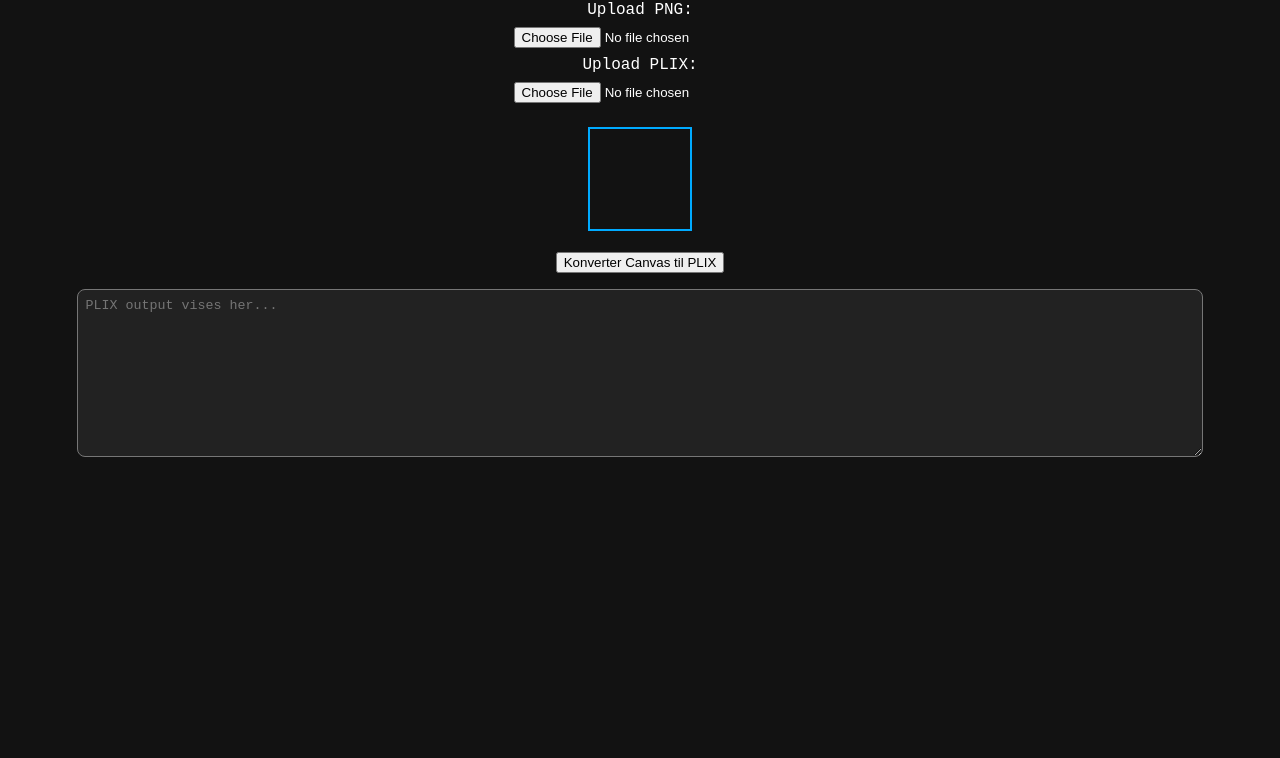
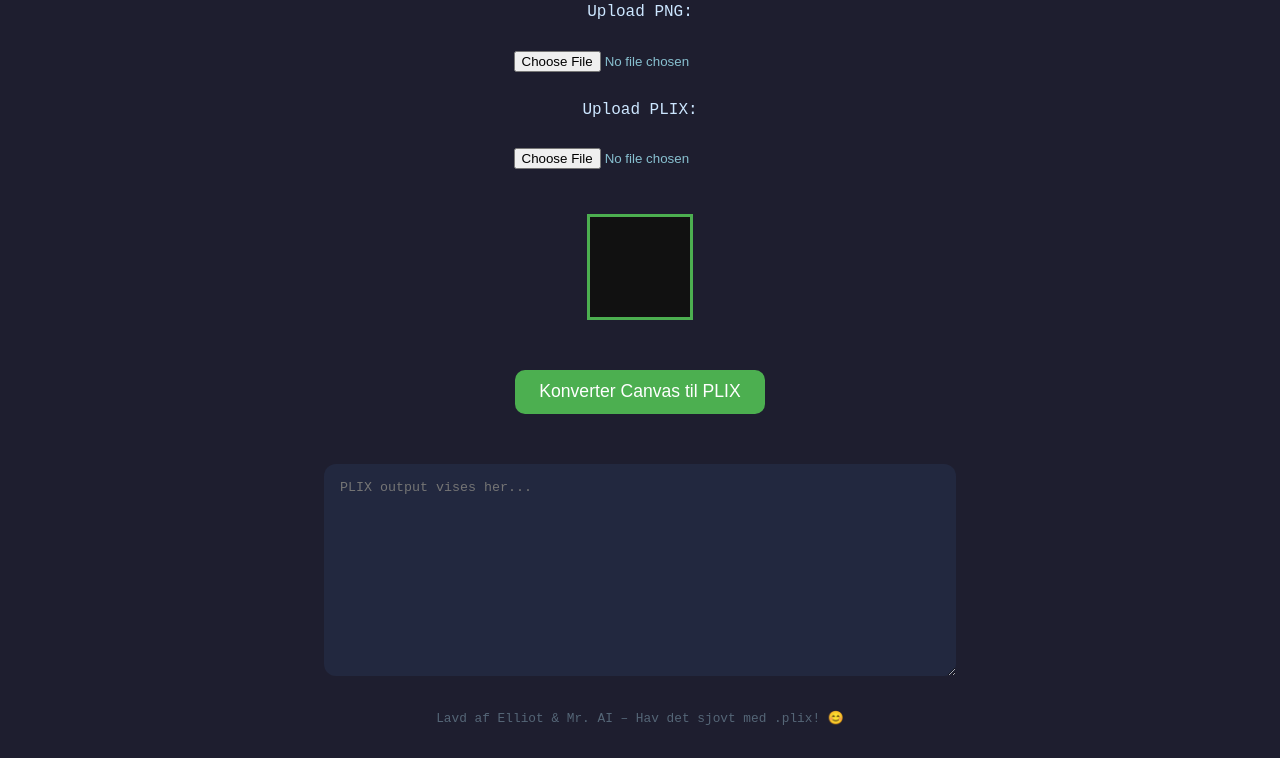
Before and after one commit to Smiley-max/Plix-file, a plain HTML site: page index.html in a window 1280 px wide. Shown: the part 106-864 px from the top of the page. Before the commit the page ends 800 px from the top, so only its background shows below. Drawn offline with Linux system fonts and the light colour scheme.

Commit message:
Update index.html

```diff
--- a/index.html
+++ b/index.html
@@ -2,42 +2,78 @@
 <html lang="da">
 <head>
 <meta charset="UTF-8" />
-<title>PNG ⇄ PLIX Konverter</title>
+<title>PNG ⇄ PLIX Konverter med Lodret Zigzag</title>
 <style>
   body {
-    background: #121212;
-    color: white;
-    font-family: monospace, monospace;
+    background: #1e1e2f;
+    color: #cce6ff;
+    font-family: 'Courier New', Courier, monospace;
     text-align: center;
-    padding: 1rem;
+    padding: 2rem;
+    min-height: 100vh;
+    margin: 0;
+    display: flex;
+    flex-direction: column;
+    align-items: center;
+  }
+  h1 {
+    margin-bottom: 1rem;
+    font-weight: 700;
+    letter-spacing: 0.05em;
   }
   canvas {
-    border: 2px solid #0af;
+    border: 3px solid #4caf50;
     image-rendering: pixelated;
     margin: 1rem 0;
+    background: #111;
   }
   textarea {
     width: 90%;
-    height: 150px;
-    background: #222;
-    color: #0af;
+    max-width: 600px;
+    height: 180px;
+    background: #22283f;
+    color: #a8d0ff;
     font-family: monospace;
     margin-top: 1rem;
-    padding: 0.5rem;
-    border-radius: 8px;
+    padding: 1rem;
+    border-radius: 12px;
+    border: none;
+    resize: vertical;
   }
   input[type="file"] {
-    margin: 0.5rem;
+    margin: 0.7rem 0;
+    cursor: pointer;
+    color: #88c0d0;
+  }
+  button {
+    margin: 1rem 0;
+    padding: 0.7rem 1.5rem;
+    font-size: 1.1rem;
+    background-color: #4caf50;
+    border: none;
+    border-radius: 10px;
+    color: white;
+    cursor: pointer;
+    transition: background-color 0.3s ease;
+  }
+  button:hover {
+    background-color: #43a047;
+  }
+  .footer {
+    margin-top: auto;
+    font-size: 0.8rem;
+    color: #567;
   }
 </style>
 </head>
 <body>
-  <h1>PNG ⇄ PLIX Konverter</h1>
 
-  <label>Upload PNG:</label><br>
+  <h1>PNG ⇄ PLIX Konverter med Lodret Zigzag</h1>
+
+  <label for="pngInput">Upload PNG:</label><br>
   <input type="file" id="pngInput" accept="image/png"><br>
 
-  <label>Upload PLIX:</label><br>
+  <label for="plixInput">Upload PLIX:</label><br>
   <input type="file" id="plixInput" accept=".plix"><br>
 
   <canvas id="canvas" width="100" height="100"></canvas><br>
@@ -53,7 +89,9 @@
   const height = canvas.height;
   let imageData = ctx.createImageData(width, height);
 
+  // Sæt pixel i imageData
   function setPixel(x, y, r, g, b, a=255) {
+    if(x < 0 || x >= width || y < 0 || y >= height) return;
     const idx = (y * width + x) * 4;
     imageData.data[idx] = r;
     imageData.data[idx+1] = g;
@@ -61,16 +99,24 @@
     imageData.data[idx+3] = a;
   }
 
+  // Tegn imageData på canvas
   function drawImageData() {
     ctx.putImageData(imageData, 0, 0);
   }
 
+  // Helper: RGB til HEX
+  function toHex(r,g,b) {
+    return [r,g,b].map(x => x.toString(16).padStart(2,'0')).join('');
+  }
+
+  // PNG til PLIX konvertering med lodret zigzag
   document.getElementById('pngInput').addEventListener('change', e => {
     const file = e.target.files[0];
     if (!file) return;
 
     const img = new Image();
     img.onload = () => {
+      // Tegn billede på canvas - skal skaleres til canvas størrelse
       ctx.clearRect(0,0,width,height);
       ctx.drawImage(img, 0, 0, width, height);
       imageData = ctx.getImageData(0, 0, width, height);
@@ -79,28 +125,28 @@
     img.src = URL.createObjectURL(file);
   });
 
+  // Konverter canvas til PLIX (.plix) med lodret zigzag
   document.getElementById('convertBtn').addEventListener('click', () => {
     let plixText = '';
+    let x = 0, y = 0;
     let goingDown = true;
-    let x = 0, y = 0;
 
-    for (let i=0; i < width*height; i++) {
+    for (let i = 0; i < width * height; i++) {
       const idx = (y * width + x) * 4;
       const r = imageData.data[idx];
-      const g = imageData.data[idx+1];
-      const b = imageData.data[idx+2];
-      const a = imageData.data[idx+3];
+      const g = imageData.data[idx + 1];
+      const b = imageData.data[idx + 2];
+      const a = imageData.data[idx + 3];
 
       let drawtype = '*x*';
-
-      if (a === 0 || (r>240 && g>240 && b>240)) {
-        drawtype = '*x*';
+      if (a === 0 || (r > 240 && g > 240 && b > 240)) {
+        drawtype = '*x*'; // hvid
       } else {
-        if (Math.abs(r-g) < 15 && Math.abs(r-b) < 15) {
-          drawtype = '*pencil*';
+        if (Math.abs(r - g) < 15 && Math.abs(r - b) < 15) {
+          drawtype = '*pencil*'; // gråtoner
         } else {
-          const hex = toHex(r,g,b);
-          drawtype = `*marker*<[${hex}]>`;
+          const hex = toHex(r, g, b);
+          drawtype = `*marker*<[${hex}]>`; // farvet
         }
       }
 
@@ -123,12 +169,11 @@
       }
     }
 
-    // Tilføj @end til sidst
     plixText += '@end';
-
     document.getElementById('plixOutput').value = plixText;
   });
 
+  // Indlæs .plix fil og tegn på canvas med lodret zigzag
   document.getElementById('plixInput').addEventListener('change', e => {
     const file = e.target.files[0];
     if (!file) return;
@@ -146,6 +191,9 @@
       let x = 0, y = 0;
       let goingDown = true;
 
+      // Opret nyt imageData
+      imageData = ctx.createImageData(width, height);
+
       for (let line of lines) {
         line = line.trim();
         if (!line || !line.includes('{drawtype}')) continue;
@@ -156,7 +204,7 @@
         const type = match[1];
         const hex = match[2];
 
-        let r=255, g=255, b=255;
+        let r = 255, g = 255, b = 255;
 
         if (type === 'x') {
           r = g = b = 255;
@@ -164,25 +212,25 @@
           r = g = b = 100;
         } else if (type === 'colorpencil' || type === 'marker') {
           if (hex) {
-            r = parseInt(hex.substring(0,2),16);
-            g = parseInt(hex.substring(2,4),16);
-            b = parseInt(hex.substring(4,6),16);
+            r = parseInt(hex.substring(0, 2), 16);
+            g = parseInt(hex.substring(2, 4), 16);
+            b = parseInt(hex.substring(4, 6), 16);
           }
         }
 
-        setPixel(x,y,r,g,b);
+        setPixel(x, y, r, g, b);
 
         if (goingDown) {
           y++;
           if (y >= height) {
-            y = height -1;
+            y = height - 1;
             x++;
             goingDown = false;
           }
         } else {
           y--;
           if (y < 0) {
-            y=0;
+            y = 0;
             x++;
             goingDown = true;
           }
@@ -194,10 +242,9 @@
 
     reader.readAsText(file);
   });
+</script>
 
-  function toHex(r,g,b) {
-    return [r,g,b].map(x => x.toString(16).padStart(2,'0')).join('');
-  }
-</script>
+<div class="footer">Lavd af Elliot &amp; Mr. AI – Hav det sjovt med .plix! 😊</div>
+
 </body>
 </html>
```
